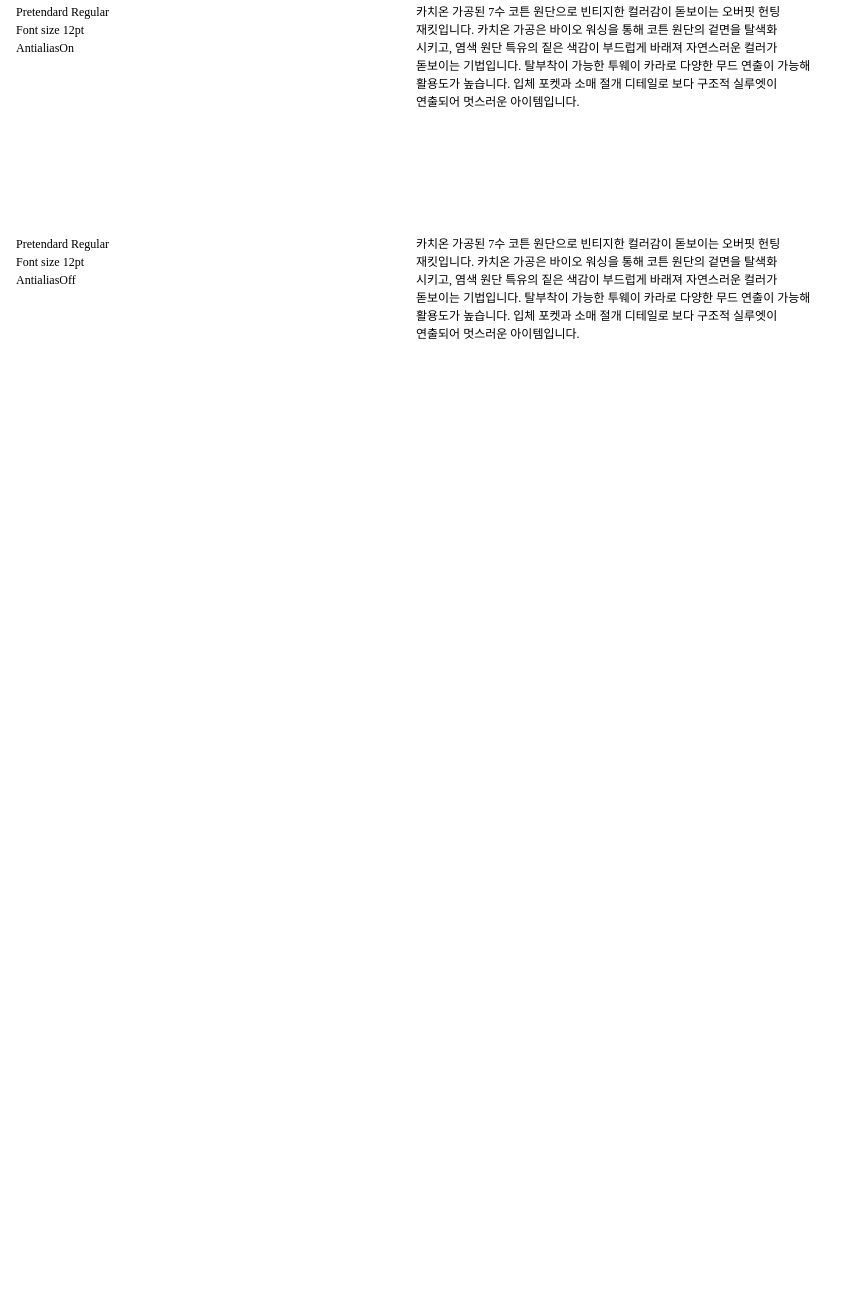
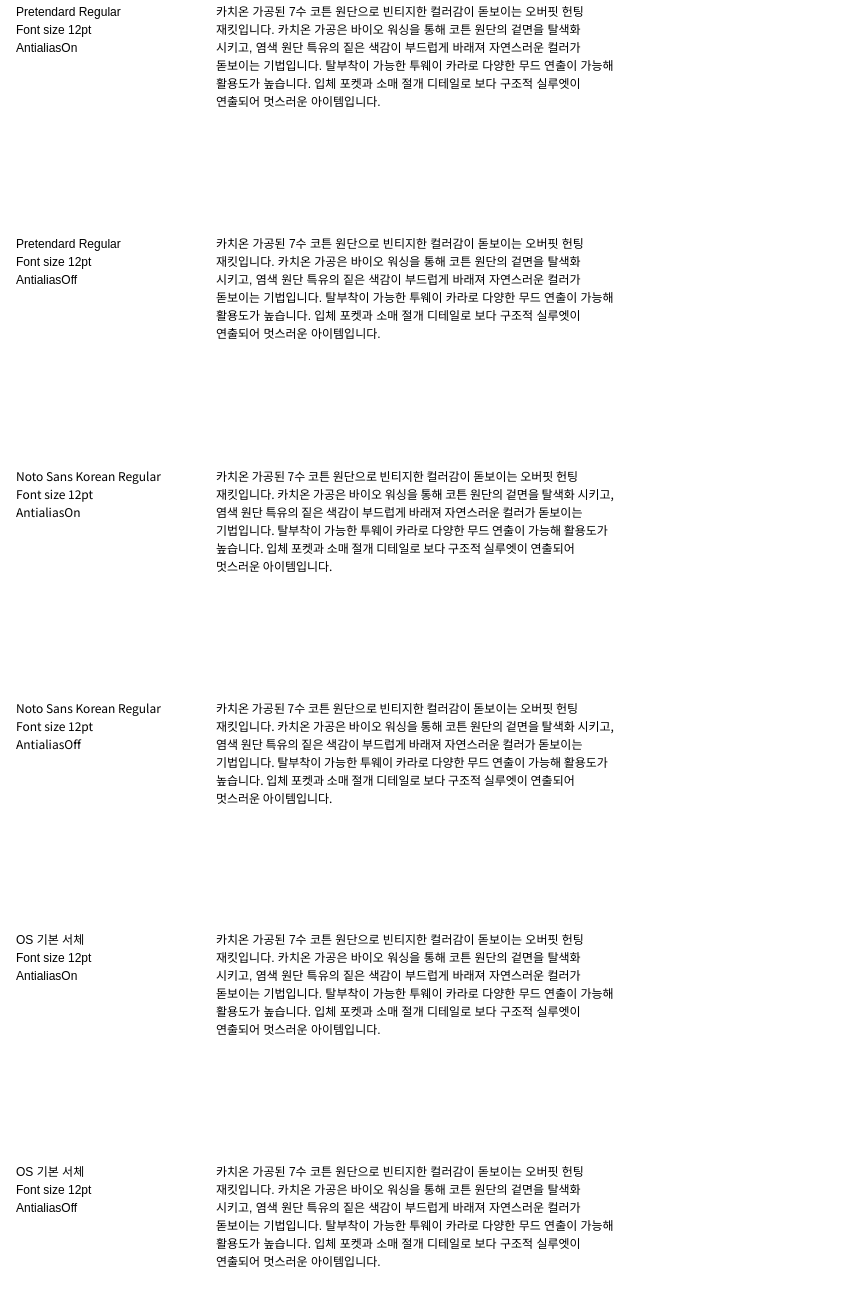
Before and after one commit to Sangmin-Jo/Font-Test, a plain HTML site: page index.html in a window 1280 px wide. Shown: the part 573-1878 px from the top of the page, without its empty margins (0-856 px from the left). Before the commit the page ends 1028 px from the top, so only its background shows below. Drawn offline with Linux system fonts and the light colour scheme; a web font is replaced by a local one.

Commit message:
Update index.html

```diff
--- a/index.html
+++ b/index.html
@@ -8,6 +8,7 @@
 	<style type="text/css">
 		@import url(https://spoqa.github.io/spoqa-han-sans/css/SpoqaHanSans-kr.css);
 		@import url("https://cdn.jsdelivr.net/gh/orioncactus/pretendard@v1.3.9/dist/web/static/pretendard.min.css");
+		@import url('https://fonts.googleapis.com/css2?family=Noto+Sans+KR&display=swap');
 
 		body {
 			margin: 0;
@@ -23,63 +24,101 @@
 			display: flex;
 			gap: 0;
 		}
+		.testdummy * {
+			width: 400px;
+		}
 		.antialiased {
 			-webkit-font-smoothing: antialiased;
 			-moz-osx-font-smoothing: grayscale;
 		}
+
+	.title{
+		width: 200px;
+	}
+
+/*Fonts*/
 		.spoqa {
-			font-family: 'Spoqa Han Sans', 'sans-serif';
+			font-family: 'Spoqa Han Sans', sans-serif;
 			font-weight: 400;
 		}
 		.pretendard {
-			font-family: 'Pretendard', 'sans-serif';
+			font-family: 'Pretendard', sans-serif;
 			font-weight: 400;
 		}
-		.testdummy * {
-			width: 400px;
+		.noto {
+			font-family: "Noto Sans KR", sans-serif;
+			font-weight: 400;
 		}
+		.osNormal {
+			font-family: sans-serif;
+		}
+
 	</style>
 </head>
 <body>
 	<div class="testdummy spoqa antialiased">
-		<p>
+		<p class="title">
 			Spoqa Han Sans Neo Regular<br>Font size 12pt<br>AntialiasOn<br>
 		</p>
 		<p>
-			카치온 가공된 7수 코튼 원단으로 빈티지한 컬러감이 돋보이는 오버핏 헌팅 재킷입니다. 카치온 가공은 바이오 워싱을 통해 코튼 원단의 겉면을 탈색화 시키고, 염색 원단 특유의 짙은 색감이 부드럽게 바래져 자연스러운 컬러가 돋보이는 기법입니다. 탈부착이 가능한 투웨이 카라로 다양한 무드 연출이 가능해 활용도가 높습니다. 입체 포켓과 소매 절개 디테일로 보다 구조적 실루엣이 연출되어 멋스러운 아이템입니다.<br>
+			카치온 가공된 7수 코튼 원단으로 빈티지한 컬러감이 돋보이는 오버핏 헌팅 재킷입니다. 카치온 가공은 바이오 워싱을 통해 코튼 원단의 겉면을 탈색화 시키고, 염색 원단 특유의 짙은 색감이 부드럽게 바래져 자연스러운 컬러가 돋보이는 기법입니다. 탈부착이 가능한 투웨이 카라로 다양한 무드 연출이 가능해 활용도가 높습니다. 입체 포켓과 소매 절개 디테일로 보다 구조적 실루엣이 연출되어 멋스러운 아이템입니다.
 		</p>
 	</div>
 	<div class="testdummy spoqa">
-		<p>
+		<p class="title">
 			Spoqa Han Sans Neo Regular<br>Font size 12pt<br>AntialiasOff<br>
 		</p>
 		<p>
-			카치온 가공된 7수 코튼 원단으로 빈티지한 컬러감이 돋보이는 오버핏 헌팅 재킷입니다. 카치온 가공은 바이오 워싱을 통해 코튼 원단의 겉면을 탈색화 시키고, 염색 원단 특유의 짙은 색감이 부드럽게 바래져 자연스러운 컬러가 돋보이는 기법입니다. 탈부착이 가능한 투웨이 카라로 다양한 무드 연출이 가능해 활용도가 높습니다. 입체 포켓과 소매 절개 디테일로 보다 구조적 실루엣이 연출되어 멋스러운 아이템입니다.<br>
+			카치온 가공된 7수 코튼 원단으로 빈티지한 컬러감이 돋보이는 오버핏 헌팅 재킷입니다. 카치온 가공은 바이오 워싱을 통해 코튼 원단의 겉면을 탈색화 시키고, 염색 원단 특유의 짙은 색감이 부드럽게 바래져 자연스러운 컬러가 돋보이는 기법입니다. 탈부착이 가능한 투웨이 카라로 다양한 무드 연출이 가능해 활용도가 높습니다. 입체 포켓과 소매 절개 디테일로 보다 구조적 실루엣이 연출되어 멋스러운 아이템입니다.
 		</p>
 	</div>
 	<div class="testdummy pretendard antialiased">
-		<p>
+		<p class="title">
 			Pretendard Regular<br>Font size 12pt<br>AntialiasOn<br>
 		</p>
 		<p>
-			카치온 가공된 7수 코튼 원단으로 빈티지한 컬러감이 돋보이는 오버핏 헌팅 재킷입니다. 카치온 가공은 바이오 워싱을 통해 코튼 원단의 겉면을 탈색화 시키고, 염색 원단 특유의 짙은 색감이 부드럽게 바래져 자연스러운 컬러가 돋보이는 기법입니다. 탈부착이 가능한 투웨이 카라로 다양한 무드 연출이 가능해 활용도가 높습니다. 입체 포켓과 소매 절개 디테일로 보다 구조적 실루엣이 연출되어 멋스러운 아이템입니다.<br>
+			카치온 가공된 7수 코튼 원단으로 빈티지한 컬러감이 돋보이는 오버핏 헌팅 재킷입니다. 카치온 가공은 바이오 워싱을 통해 코튼 원단의 겉면을 탈색화 시키고, 염색 원단 특유의 짙은 색감이 부드럽게 바래져 자연스러운 컬러가 돋보이는 기법입니다. 탈부착이 가능한 투웨이 카라로 다양한 무드 연출이 가능해 활용도가 높습니다. 입체 포켓과 소매 절개 디테일로 보다 구조적 실루엣이 연출되어 멋스러운 아이템입니다.
 		</p>
 	</div>
 	<div class="testdummy pretendard">
-		<p>
+		<p class="title">
 			Pretendard Regular<br>Font size 12pt<br>AntialiasOff<br>
 		</p>
 		<p>
-			카치온 가공된 7수 코튼 원단으로 빈티지한 컬러감이 돋보이는 오버핏 헌팅 재킷입니다. 카치온 가공은 바이오 워싱을 통해 코튼 원단의 겉면을 탈색화 시키고, 염색 원단 특유의 짙은 색감이 부드럽게 바래져 자연스러운 컬러가 돋보이는 기법입니다. 탈부착이 가능한 투웨이 카라로 다양한 무드 연출이 가능해 활용도가 높습니다. 입체 포켓과 소매 절개 디테일로 보다 구조적 실루엣이 연출되어 멋스러운 아이템입니다.<br>
+			카치온 가공된 7수 코튼 원단으로 빈티지한 컬러감이 돋보이는 오버핏 헌팅 재킷입니다. 카치온 가공은 바이오 워싱을 통해 코튼 원단의 겉면을 탈색화 시키고, 염색 원단 특유의 짙은 색감이 부드럽게 바래져 자연스러운 컬러가 돋보이는 기법입니다. 탈부착이 가능한 투웨이 카라로 다양한 무드 연출이 가능해 활용도가 높습니다. 입체 포켓과 소매 절개 디테일로 보다 구조적 실루엣이 연출되어 멋스러운 아이템입니다.
 		</p>
 	</div>
-<!-- 	<div class="testdummy">
-		<p>
-			기본 폰트<br>Font size 12pt<br>AntialiasOff<br>
+	<div class="testdummy noto antialiased">
+		<p class="title">
+			Noto Sans Korean Regular<br>Font size 12pt<br>AntialiasOn<br>
 		</p>
 		<p>
-			카치온 가공된 7수 코튼 원단으로 빈티지한 컬러감이 돋보이는 오버핏 헌팅 재킷입니다. 카치온 가공은 바이오 워싱을 통해 코튼 원단의 겉면을 탈색화 시키고, 염색 원단 특유의 짙은 색감이 부드럽게 바래져 자연스러운 컬러가 돋보이는 기법입니다. 탈부착이 가능한 투웨이 카라로 다양한 무드 연출이 가능해 활용도가 높습니다. 입체 포켓과 소매 절개 디테일로 보다 구조적 실루엣이 연출되어 멋스러운 아이템입니다.<br>
+			카치온 가공된 7수 코튼 원단으로 빈티지한 컬러감이 돋보이는 오버핏 헌팅 재킷입니다. 카치온 가공은 바이오 워싱을 통해 코튼 원단의 겉면을 탈색화 시키고, 염색 원단 특유의 짙은 색감이 부드럽게 바래져 자연스러운 컬러가 돋보이는 기법입니다. 탈부착이 가능한 투웨이 카라로 다양한 무드 연출이 가능해 활용도가 높습니다. 입체 포켓과 소매 절개 디테일로 보다 구조적 실루엣이 연출되어 멋스러운 아이템입니다.
 		</p>
-	</div> -->
+	</div>
+	<div class="testdummy noto">
+		<p class="title">
+			Noto Sans Korean Regular<br>Font size 12pt<br>AntialiasOff<br>
+		</p>
+		<p>
+			카치온 가공된 7수 코튼 원단으로 빈티지한 컬러감이 돋보이는 오버핏 헌팅 재킷입니다. 카치온 가공은 바이오 워싱을 통해 코튼 원단의 겉면을 탈색화 시키고, 염색 원단 특유의 짙은 색감이 부드럽게 바래져 자연스러운 컬러가 돋보이는 기법입니다. 탈부착이 가능한 투웨이 카라로 다양한 무드 연출이 가능해 활용도가 높습니다. 입체 포켓과 소매 절개 디테일로 보다 구조적 실루엣이 연출되어 멋스러운 아이템입니다.
+		</p>
+	</div>
+	<div class="testdummy osNormal antialiased">
+		<p class="title">
+			OS 기본 서체<br>Font size 12pt<br>AntialiasOn<br>
+		</p>
+		<p>
+			카치온 가공된 7수 코튼 원단으로 빈티지한 컬러감이 돋보이는 오버핏 헌팅 재킷입니다. 카치온 가공은 바이오 워싱을 통해 코튼 원단의 겉면을 탈색화 시키고, 염색 원단 특유의 짙은 색감이 부드럽게 바래져 자연스러운 컬러가 돋보이는 기법입니다. 탈부착이 가능한 투웨이 카라로 다양한 무드 연출이 가능해 활용도가 높습니다. 입체 포켓과 소매 절개 디테일로 보다 구조적 실루엣이 연출되어 멋스러운 아이템입니다.
+		</p>
+	</div>
+	<div class="testdummy osNormal">
+		<p class="title">
+			OS 기본 서체<br>Font size 12pt<br>AntialiasOff<br>
+		</p>
+		<p>
+			카치온 가공된 7수 코튼 원단으로 빈티지한 컬러감이 돋보이는 오버핏 헌팅 재킷입니다. 카치온 가공은 바이오 워싱을 통해 코튼 원단의 겉면을 탈색화 시키고, 염색 원단 특유의 짙은 색감이 부드럽게 바래져 자연스러운 컬러가 돋보이는 기법입니다. 탈부착이 가능한 투웨이 카라로 다양한 무드 연출이 가능해 활용도가 높습니다. 입체 포켓과 소매 절개 디테일로 보다 구조적 실루엣이 연출되어 멋스러운 아이템입니다.
+		</p>
+	</div>
 </body>
 </html>
```
